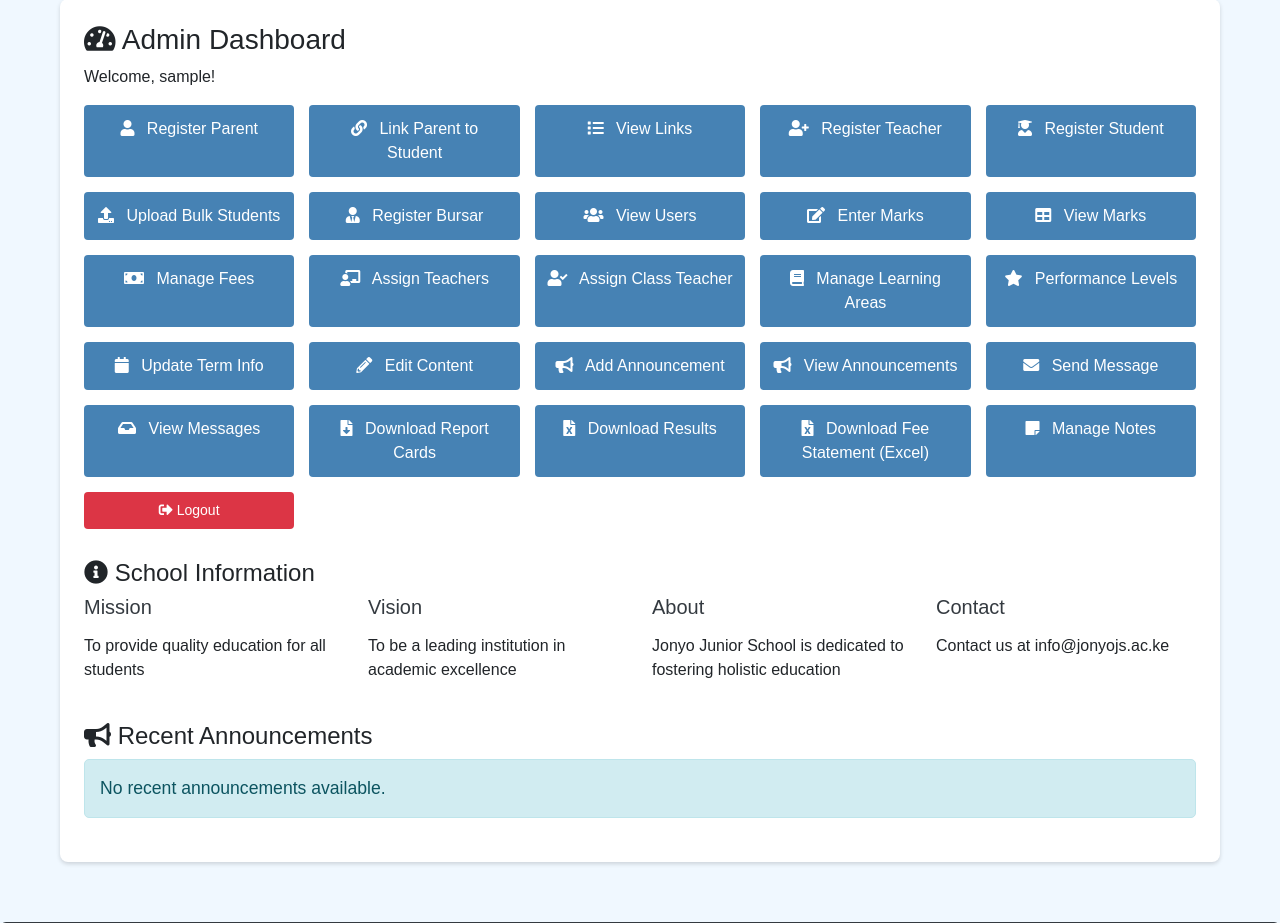
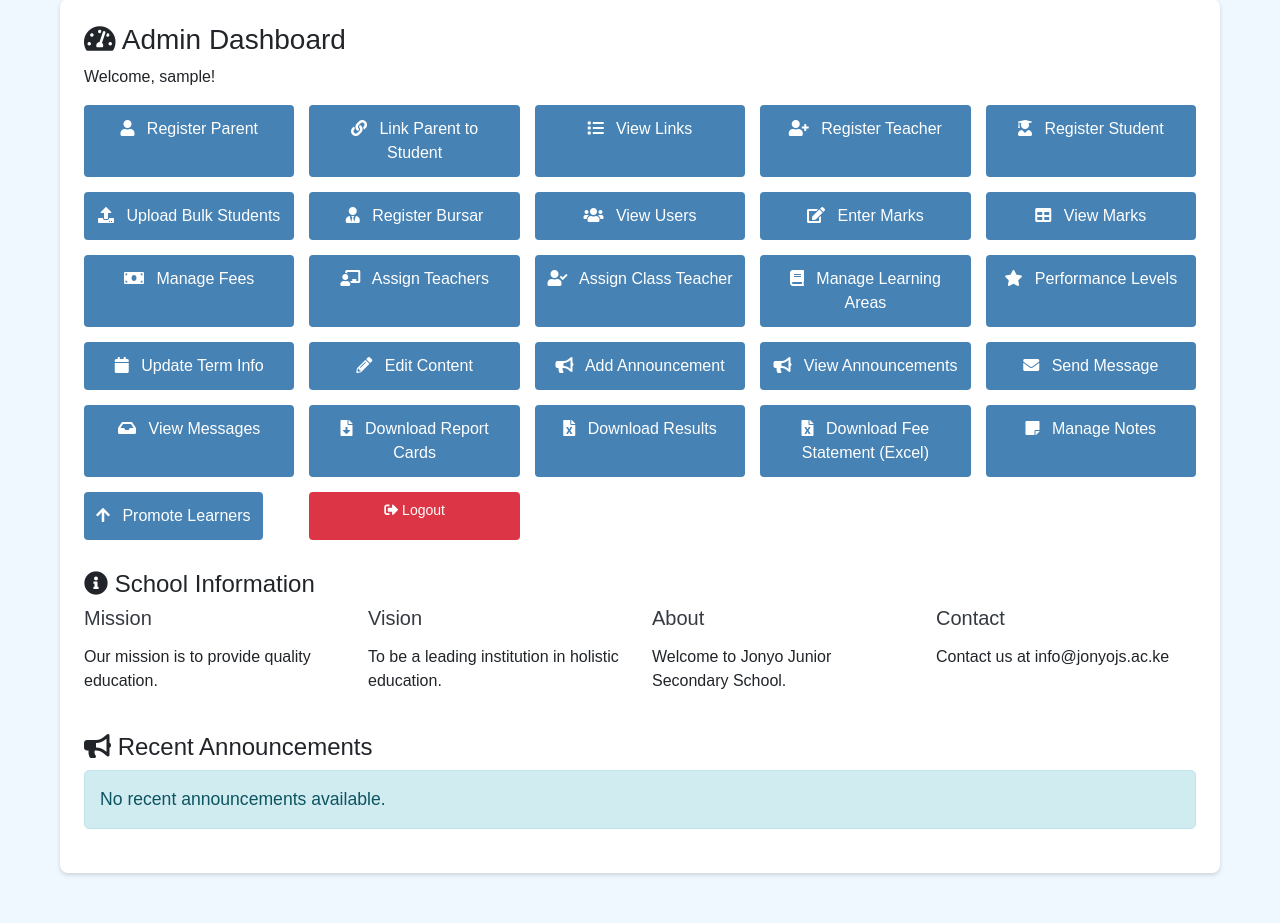
Before and after one commit to rolex2-2/jonyo-jounior-school-IMS, a Flask app: page /dashboard in a window 1280 px wide. Shown: the part 241-1164 px from the top of the page. Run offline with Flask 3, Linux system fonts and the light colour scheme; the visitor is signed in with stand-in values (Sample User, id 1); some libraries are stand-ins or nearby versions.

Commit message:
Update admin dashboard route and content data

```diff
--- a/templates/admin_dashboard.html
+++ b/templates/admin_dashboard.html
@@ -136,6 +136,9 @@
         <a href="{{ url_for('download_results') }}" class="btn btn-primary"><i class="fas fa-file-excel"></i> Download Results</a>
         <a href="{{ url_for('download_fee_statement_excel') }}" class="btn btn-primary"><i class="fas fa-file-excel"></i> Download Fee Statement (Excel)</a>
         <a href="{{ url_for('admin_notes') }}" class="btn btn-primary"><i class="fas fa-sticky-note"></i> Manage Notes</a>
+        <form action="{{ url_for('promote_learners') }}" method="POST" onsubmit="return confirm('Are you sure you want to promote all learners to the next grade?');">
+            <button type="submit" class="btn btn-primary"><i class="fas fa-arrow-up"></i> Promote Learners</button>
+        </form>
         <a href="{{ url_for('logout') }}" class="btn btn-danger"><i class="fas fa-sign-out-alt"></i> Logout</a>
     </div>
     <div class="content-section">
@@ -143,19 +146,19 @@
         <div class="row">
             <div class="col-md-3">
                 <h5>Mission</h5>
-                <p>{{ content_data.mission | safe | default('Our mission is to provide quality education.', true) }}</p>
+                <p>{{ mission_content | safe | default('Our mission is to provide quality education.', true) }}</p>
             </div>
             <div class="col-md-3">
                 <h5>Vision</h5>
-                <p>{{ content_data.vision | safe | default('To be a leading institution in holistic education.', true) }}</p>
+                <p>{{ vision_content | safe | default('To be a leading institution in holistic education.', true) }}</p>
             </div>
             <div class="col-md-3">
                 <h5>About</h5>
-                <p>{{ content_data.about | safe | default('Welcome to Jonyo Junior Secondary School.', true) }}</p>
+                <p>{{ about_content | safe | default('Welcome to Jonyo Junior Secondary School.', true) }}</p>
             </div>
             <div class="col-md-3">
                 <h5>Contact</h5>
-                <p>{{ content_data.contact | safe | default('Contact us at info@jonyojs.ac.ke', true) }}</p>
+                <p>{{ contact_content | safe | default('Contact us at info@jonyojs.ac.ke', true) }}</p>
             </div>
         </div>
     </div>
```
